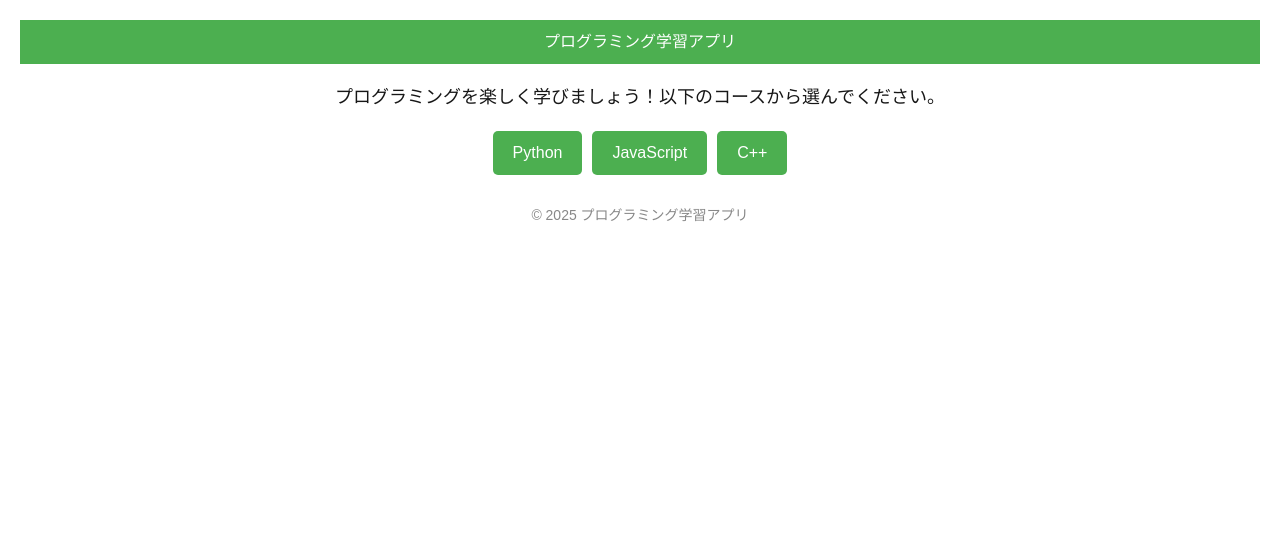
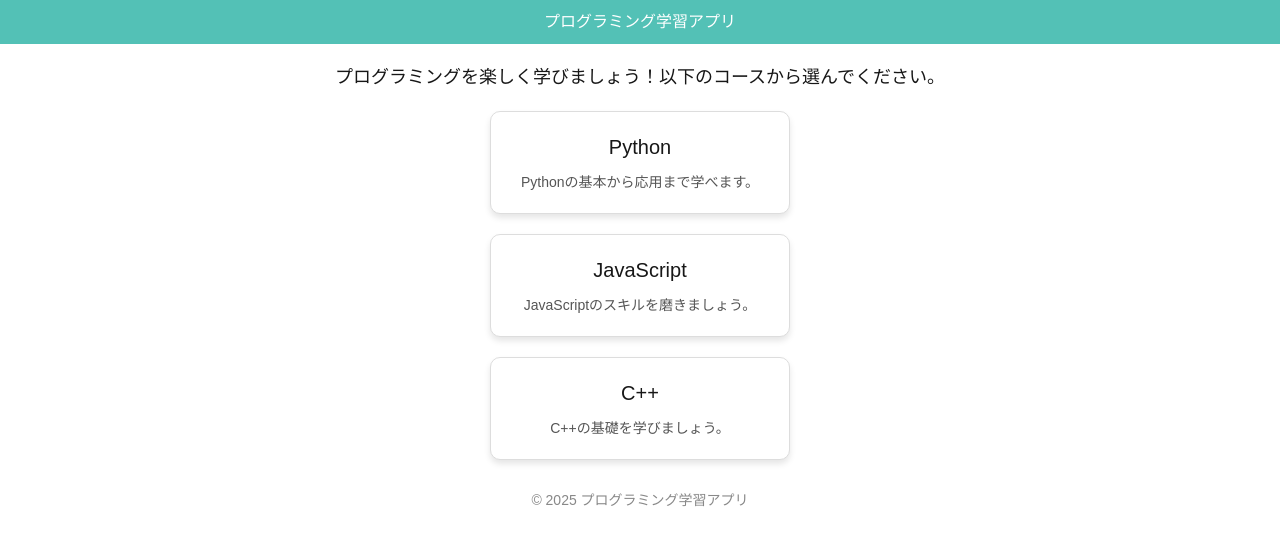
Before and after one commit to KinuGra/hack-learn, a Next.js app: page / in a window 1280 px wide. Shown: the top 544 px of the page. Built offline with nearby package versions, Linux system fonts and the light colour scheme.

Commit message:
スタートページのデザイン調整

```diff
--- /dev/null
+++ b/src/components/Header.tsx
@@ -0,0 +1,23 @@
+import React from 'react';
+
+const Header: React.FC = () => {
+  return (
+    <header style={styles.header}>
+      <h1 style={styles.title}>プログラミング学習アプリ</h1>
+    </header>
+  );
+};
+
+const styles = {
+  header: {
+    backgroundColor: 'rgb(83, 193, 182)',
+    color: 'white',
+    padding: '10px 0',
+    margin: 0,
+  },
+  title: {
+    margin: 0,
+  },
+};
+
+export default Header;
--- /dev/null
+++ b/src/components/LangCard.tsx
@@ -0,0 +1,40 @@
+import React from 'react';
+
+interface LangCardProps {
+  title: string;
+  description: string;
+  onClick?: () => void;
+}
+
+const LangCard: React.FC<LangCardProps> = ({ title, description, onClick }) => {
+  return (
+    <div style={styles.card} onClick={onClick}>
+      <h2 style={styles.cardTitle}>{title}</h2>
+      <p style={styles.cardDescription}>{description}</p>
+    </div>
+  );
+};
+
+const styles = {
+  card: {
+    width: '300px',
+    padding: '20px',
+    border: '1px solid #ddd',
+    borderRadius: '10px',
+    boxShadow: '0 4px 6px rgba(0, 0, 0, 0.1)',
+    textAlign: 'center' as const,
+    cursor: 'pointer',
+    transition: 'transform 0.2s, box-shadow 0.2s',
+    backgroundColor: '#fff',
+  },
+  cardTitle: {
+    fontSize: '20px',
+    margin: '0 0 10px',
+  },
+  cardDescription: {
+    fontSize: '14px',
+    color: '#555',
+  },
+};
+
+export default LangCard;
--- a/src/components/start.tsx
+++ b/src/components/start.tsx
@@ -3,6 +3,8 @@
 import React from 'react';
 import { useNavigate } from 'react-router-dom';
 import { useRouter } from 'next/navigation';
+import Header from './Header';
+import LangCard from './LangCard'; // 新しいコンポーネントをインポート
 
 const HomeScreen: React.FC = () => {
   const navigate = useNavigate();
@@ -14,17 +16,26 @@
 
   return (
     <div style={styles.container}>
-      <header style={styles.header}>
-        <h1 style={styles.title}>プログラミング学習アプリ</h1>
-      </header>
+      <Header />
       <main style={styles.main}>
         <p style={styles.description}>
           プログラミングを楽しく学びましょう！以下のコースから選んでください。
         </p>
-        <div style={styles.buttonContainer}>
-          <button style={styles.button} onClick={navigateToPythonCourse}>Python</button>
-          <button style={styles.button} onClick={() => navigate('/javascript-course')}>JavaScript</button>
-          <button style={styles.button}>C++</button>
+        <div style={styles.cardContainer}>
+          <LangCard
+            title="Python"
+            description="Pythonの基本から応用まで学べます。"
+            onClick={navigateToPythonCourse}
+          />
+          <LangCard
+            title="JavaScript"
+            description="JavaScriptのスキルを磨きましょう。"
+            onClick={() => navigate('/javascript-course')}
+          />
+          <LangCard
+            title="C++"
+            description="C++の基礎を学びましょう。"
+          />
         </div>
       </main>
       <footer style={styles.footer}>
@@ -38,15 +49,6 @@
   container: {
     fontFamily: 'Arial, sans-serif',
     textAlign: 'center' as const,
-    padding: '20px',
-  },
-  header: {
-    backgroundColor: '#4CAF50',
-    color: 'white',
-    padding: '10px 0',
-  },
-  title: {
-    margin: 0,
   },
   main: {
     marginTop: '20px',
@@ -55,19 +57,12 @@
     fontSize: '18px',
     marginBottom: '20px',
   },
-  buttonContainer: {
+  cardContainer: {
     display: 'flex',
-    justifyContent: 'center',
-    gap: '10px',
-  },
-  button: {
-    padding: '10px 20px',
-    fontSize: '16px',
-    backgroundColor: '#4CAF50',
-    color: 'white',
-    border: 'none',
-    borderRadius: '5px',
-    cursor: 'pointer',
+    flexDirection: 'column' as const,
+    alignItems: 'center',
+    gap: '20px',
+    marginTop: '20px',
   },
   footer: {
     marginTop: '30px',
```
